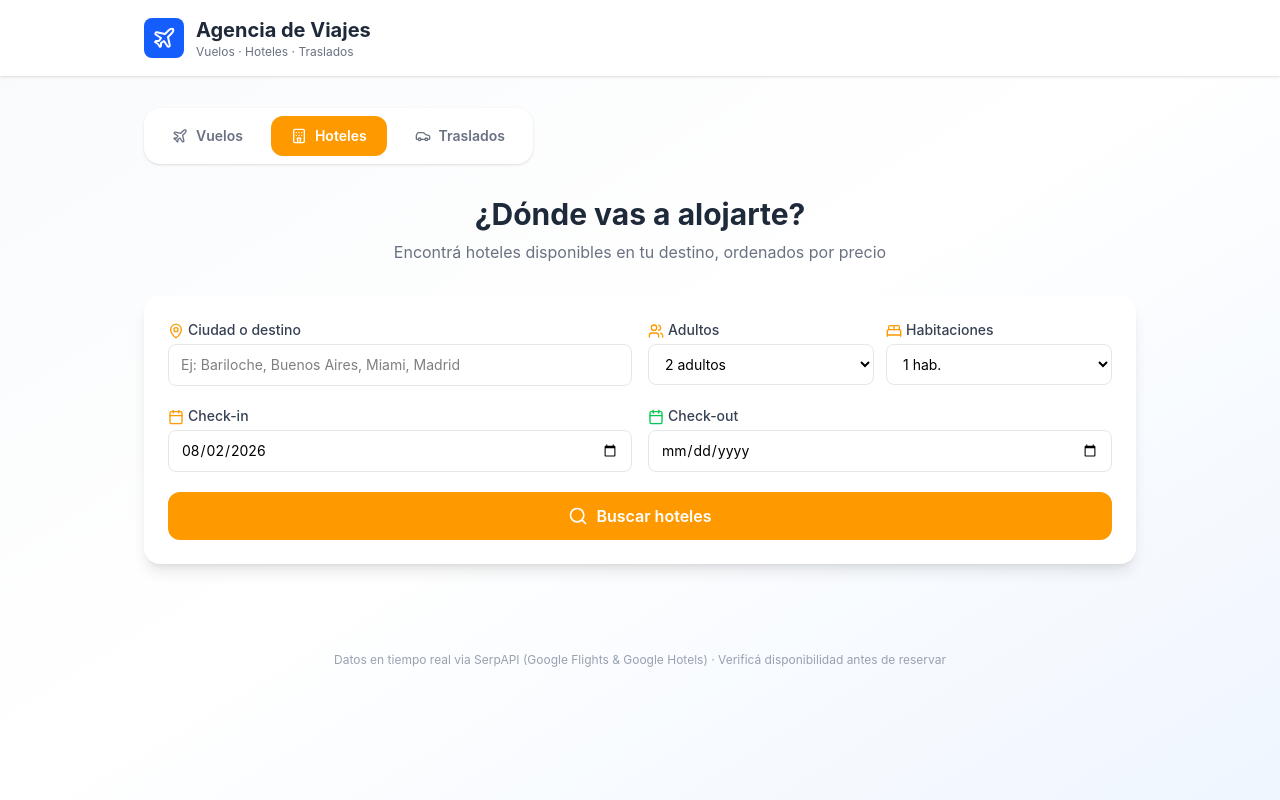
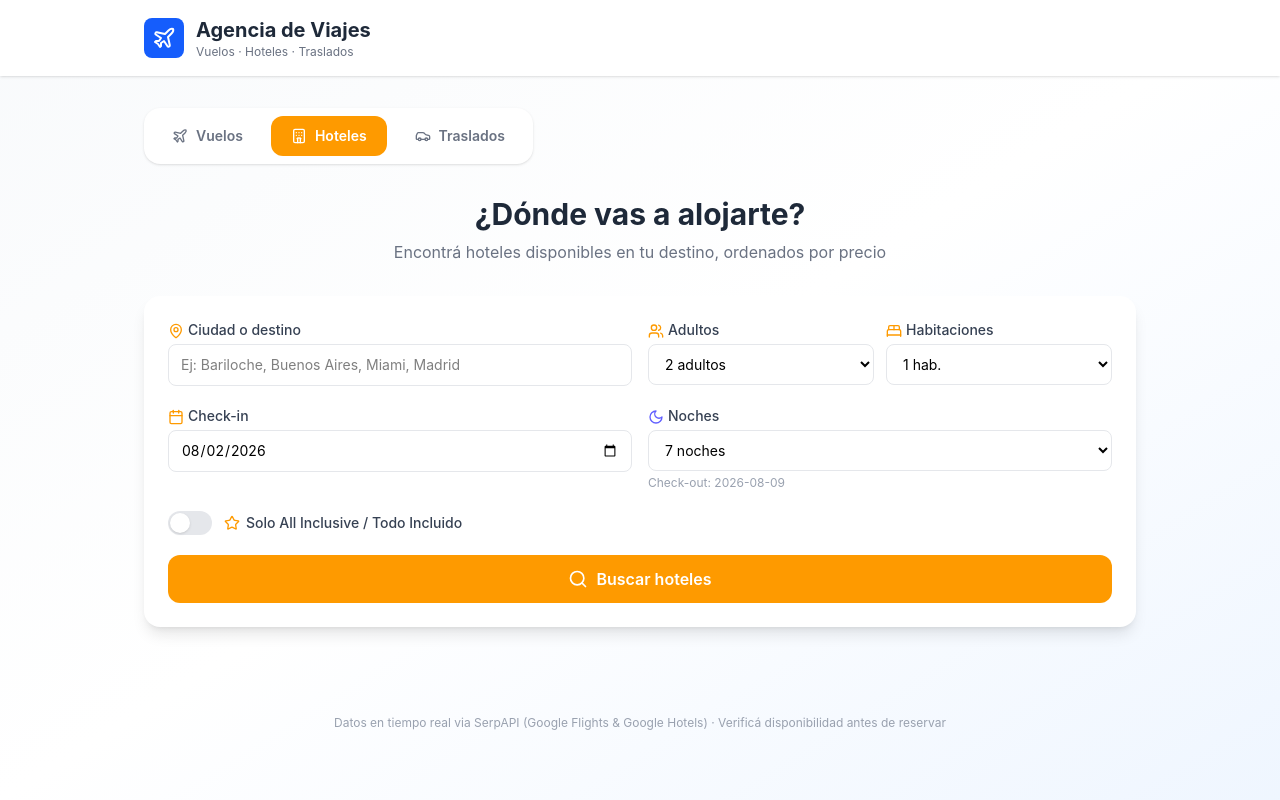
Before and after one commit to Esteeg81/agencia-de-viajes, a React (Vite) app: page / in a window 1280 px wide. Both pictures are taken after a click on the button "Hoteles". Built offline with nearby package versions, Linux system fonts and the light colour scheme.

Commit message:
feat: agregar selector de noches y filtro all inclusive en búsqueda de hoteles

```diff
--- a/src/components/HotelSearchForm.tsx
+++ b/src/components/HotelSearchForm.tsx
@@ -1,5 +1,5 @@
 import { useState } from 'react'
-import { Search, MapPin, Calendar, Users, BedDouble } from 'lucide-react'
+import { Search, MapPin, Calendar, Users, BedDouble, Moon, Star } from 'lucide-react'
 import type { HotelSearchParams } from '../types/travel'
 
 type Props = {
@@ -7,16 +7,27 @@ type Props = {
   loading: boolean
 }
 
+const NIGHT_OPTIONS = [1, 2, 3, 4, 5, 6, 7, 8, 9, 10, 14, 21]
+
+function addDays(dateStr: string, days: number): string {
+  const d = new Date(dateStr)
+  d.setDate(d.getDate() + days)
+  return d.toISOString().split('T')[0]
+}
+
 const today = new Date().toISOString().split('T')[0]
-const tomorrow = new Date(Date.now() + 86400000).toISOString().split('T')[0]
+const tomorrow = addDays(today, 1)
 
 export function HotelSearchForm({ onSearch, loading }: Props) {
   const [destination, setDestination] = useState('')
   const [checkInDate, setCheckInDate] = useState(tomorrow)
-  const [checkOutDate, setCheckOutDate] = useState('')
+  const [nights, setNights] = useState(7)
   const [adults, setAdults] = useState(2)
   const [rooms, setRooms] = useState(1)
+  const [allInclusive, setAllInclusive] = useState(false)
   const [error, setError] = useState('')
+
+  const checkOutDate = addDays(checkInDate, nights)
 
   function handleSubmit(e: React.FormEvent) {
     e.preventDefault()
@@ -26,16 +37,16 @@ export function HotelSearchForm({ onSearch, loading }: Props) {
       setError('Ingresá el destino (ciudad o país)')
       return
     }
-    if (!checkOutDate) {
-      setError('Seleccioná la fecha de check-out')
-      return
-    }
-    if (checkInDate >= checkOutDate) {
-      setError('El check-out debe ser posterior al check-in')
-      return
-    }
 
-    onSearch({ destination: destination.trim(), checkInDate, checkOutDate, adults, rooms })
+    onSearch({
+      destination: destination.trim(),
+      checkInDate,
+      checkOutDate,
+      nights,
+      adults,
+      rooms,
+      allInclusive,
+    })
   }
 
   return (
@@ -106,18 +117,43 @@ export function HotelSearchForm({ onSearch, loading }: Props) {
         </div>
         <div>
           <label className="block text-sm font-medium text-gray-700 mb-1">
-            <Calendar className="inline w-4 h-4 mr-1 text-green-500" />
-            Check-out
+            <Moon className="inline w-4 h-4 mr-1 text-indigo-500" />
+            Noches
           </label>
+          <select
+            value={nights}
+            onChange={(e) => setNights(Number(e.target.value))}
+            className="w-full border border-gray-200 rounded-lg px-3 py-2.5 text-sm focus:outline-none focus:ring-2 focus:ring-amber-400"
+          >
+            {NIGHT_OPTIONS.map((n) => (
+              <option key={n} value={n}>{n} noche{n > 1 ? 's' : ''}</option>
+            ))}
+          </select>
+          <p className="text-xs text-gray-400 mt-1">Check-out: {checkOutDate}</p>
+        </div>
+      </div>
+
+      {/* All Inclusive */}
+      <label className="flex items-center gap-3 cursor-pointer select-none">
+        <div className="relative">
           <input
-            type="date"
-            value={checkOutDate}
-            min={checkInDate}
-            onChange={(e) => setCheckOutDate(e.target.value)}
-            className="w-full border border-gray-200 rounded-lg px-3 py-2.5 text-sm focus:outline-none focus:ring-2 focus:ring-amber-400"
+            type="checkbox"
+            checked={allInclusive}
+            onChange={(e) => setAllInclusive(e.target.checked)}
+            className="sr-only"
+          />
+          <div
+            className={`w-11 h-6 rounded-full transition-colors ${allInclusive ? 'bg-amber-500' : 'bg-gray-200'}`}
+          />
+          <div
+            className={`absolute top-0.5 left-0.5 w-5 h-5 bg-white rounded-full shadow transition-transform ${allInclusive ? 'translate-x-5' : 'translate-x-0'}`}
           />
         </div>
-      </div>
+        <span className="flex items-center gap-1.5 text-sm font-medium text-gray-700">
+          <Star className="w-4 h-4 text-amber-500" />
+          Solo All Inclusive / Todo Incluido
+        </span>
+      </label>
 
       {error && (
         <p className="text-red-500 text-sm bg-red-50 border border-red-200 rounded-lg px-3 py-2">{error}</p>
--- a/src/lib/hotelsApi.ts
+++ b/src/lib/hotelsApi.ts
@@ -5,8 +5,10 @@ export async function searchHotels(params: HotelSearchParams): Promise<HotelSear
     destination: params.destination,
     checkInDate: params.checkInDate,
     checkOutDate: params.checkOutDate,
+    nights: String(params.nights),
     adults: String(params.adults),
     rooms: String(params.rooms),
+    allInclusive: String(params.allInclusive),
   })
 
   const res = await fetch(`/api/hotels/search?${query}`)
--- a/src/types/travel.ts
+++ b/src/types/travel.ts
@@ -94,8 +94,10 @@ export type HotelSearchParams = {
   destination: string
   checkInDate: string
   checkOutDate: string
+  nights: number
   adults: number
   rooms: number
+  allInclusive: boolean
 }
 
 export type HotelSearchResult = {
```
Also changed, not shown: 2 other files (tests, documents, lock files or other folders).
